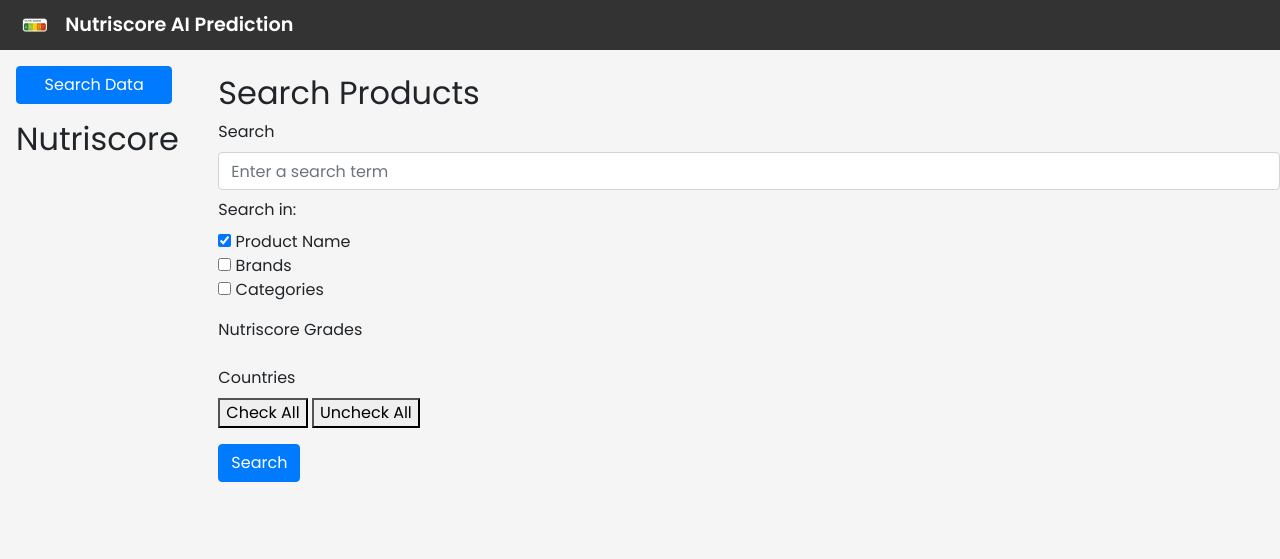
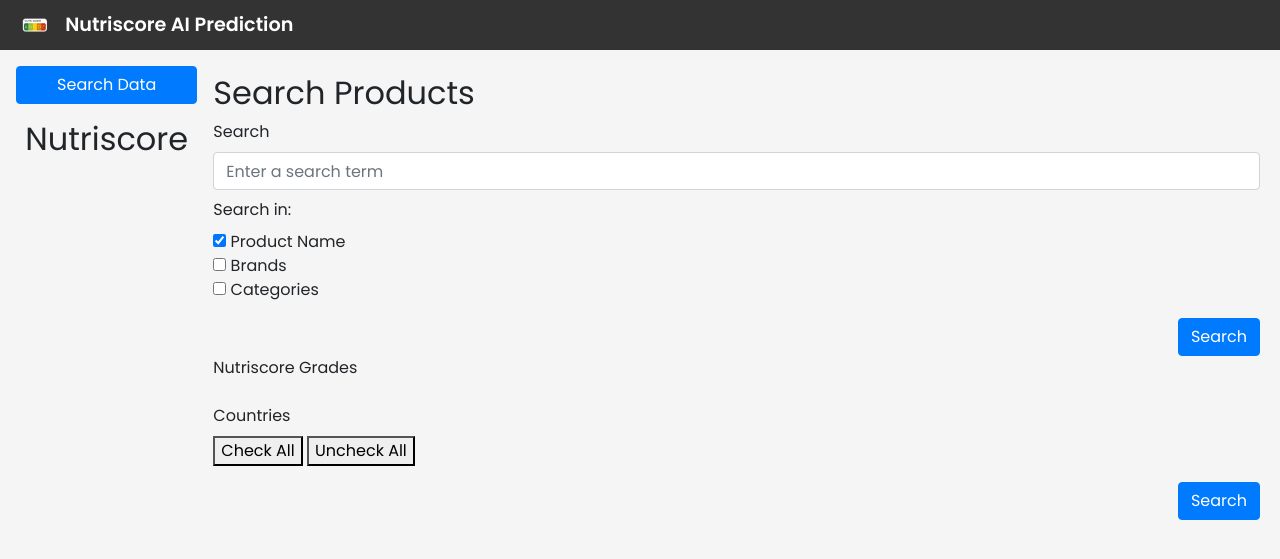
Before and after one commit to DahliaNoir71/nutriscore, a Flask app: template app/templates/search.html in a window 1280 px wide. Shown: the top 559 px of the page. Run offline with Flask 3, Linux system fonts and the light colour scheme; the template is opened without the code that fills it, so the values that code supplies are empty; parts of the project's set-up code (start-up, migrations or seed data) failed here and were passed over; some libraries are stand-ins or nearby versions.

Commit message:
Updated css parameters on templates

```diff
--- a/app/templates/search.html
+++ b/app/templates/search.html
@@ -11,7 +11,7 @@
         </div>
 
         <!-- Right Content Area -->
-        <div class="col-md-10">
+        <div class="col-md-10 main-content">
             <h2 class="mt-4">Search Products</h2>
             <form method="GET" action="{{ url_for('main.search_results') }}">
                 <!-- Search Bar with Column Checkboxes -->
@@ -24,6 +24,11 @@
                         <input type="checkbox" name="search_columns" value="brands"> Brands<br>
                         <input type="checkbox" name="search_columns" value="categories"> Categories<br>
                     </div>
+                </div>
+
+                <div class="form-button">
+                    <!-- Submit Button -->
+                    <button type="submit" class="btn btn-primary">Search</button>
                 </div>
 
                 <!-- Nutriscore Grade Checkboxes -->
@@ -48,15 +53,33 @@
                     </div>
                 </div>
 
-                <button type="submit" class="btn btn-primary">Search</button>
+                <div class="form-button">
+                    <!-- Submit Button -->
+                    <button type="submit" class="btn btn-primary">Search</button>
+                </div>
             </form>
         </div>
     </div>
 </div>
 
 <style>
+    .row {
+        padding: 0px;
+        margin: 0px;
+    }
+    .sidebar-container {
+        padding-right: 0px;
+        padding-left: 0px;
+    }
     .big-content-block {
         padding-top: 0px;
+    }
+    .main-content {
+        padding-right: 20px;
+        padding-left: 0px;
+    }
+    .form-button {
+        text-align: right;
     }
 </style>
 
```
Also changed, not shown: app/templates/search_results.html (+13 -1 lines), app/templates/training_data.html (+18 -2 lines).
